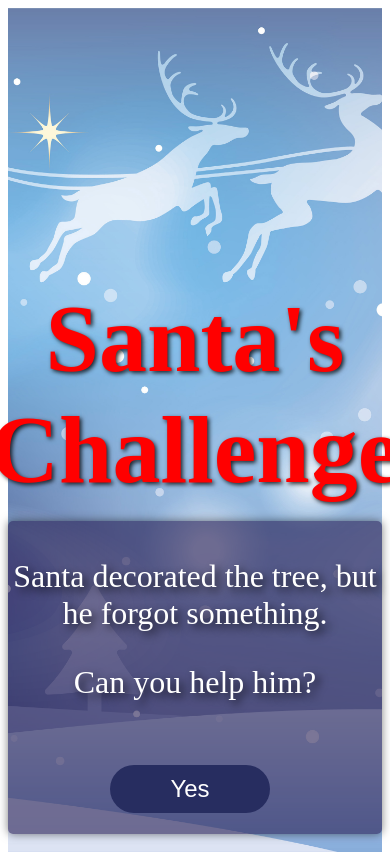
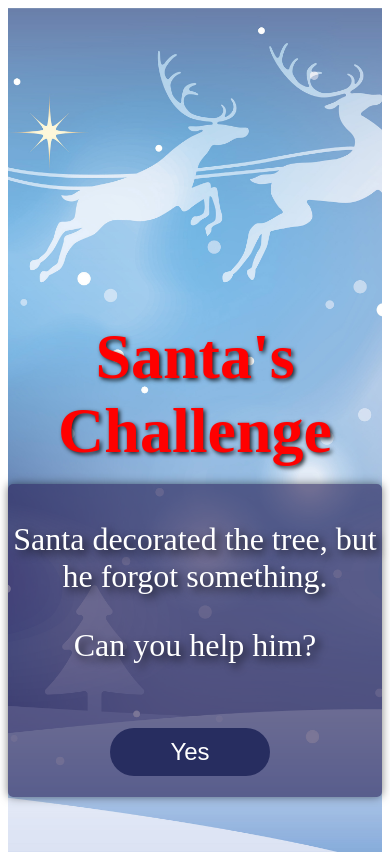
Before and after one commit to VeveCambor/holiday-wish, a React (Create React App) app: page / in a window 390 px wide. Built offline with nearby package versions, Linux system fonts and the light colour scheme.

Commit message:
css correction

```diff
--- a/src/styles/ChallangePage.css
+++ b/src/styles/ChallangePage.css
@@ -24,3 +24,9 @@ h1 {
     font-size: 6rem;
   }
 }
+
+@media (max-width: 480px) {
+  h1 {
+    font-size: 4rem;
+  }
+}
```
